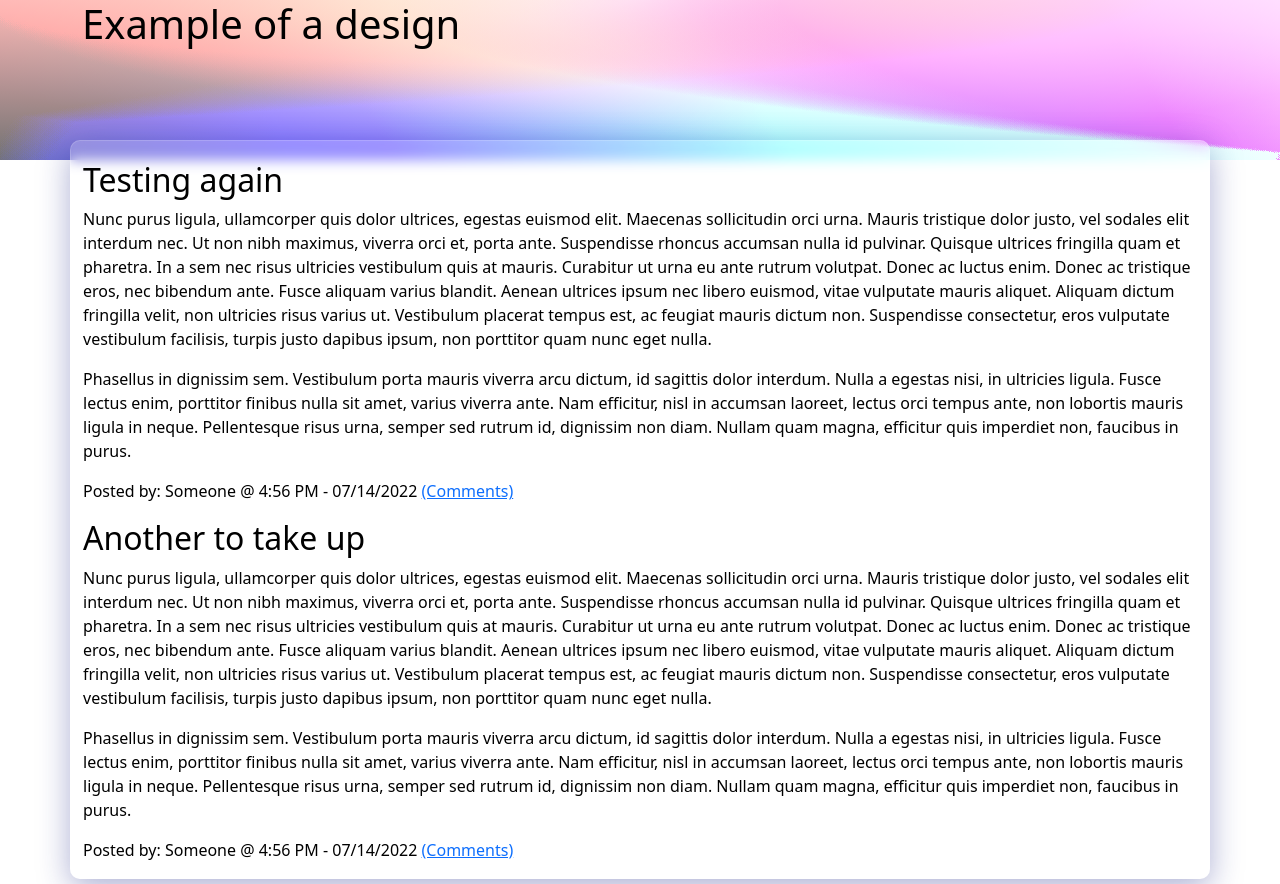
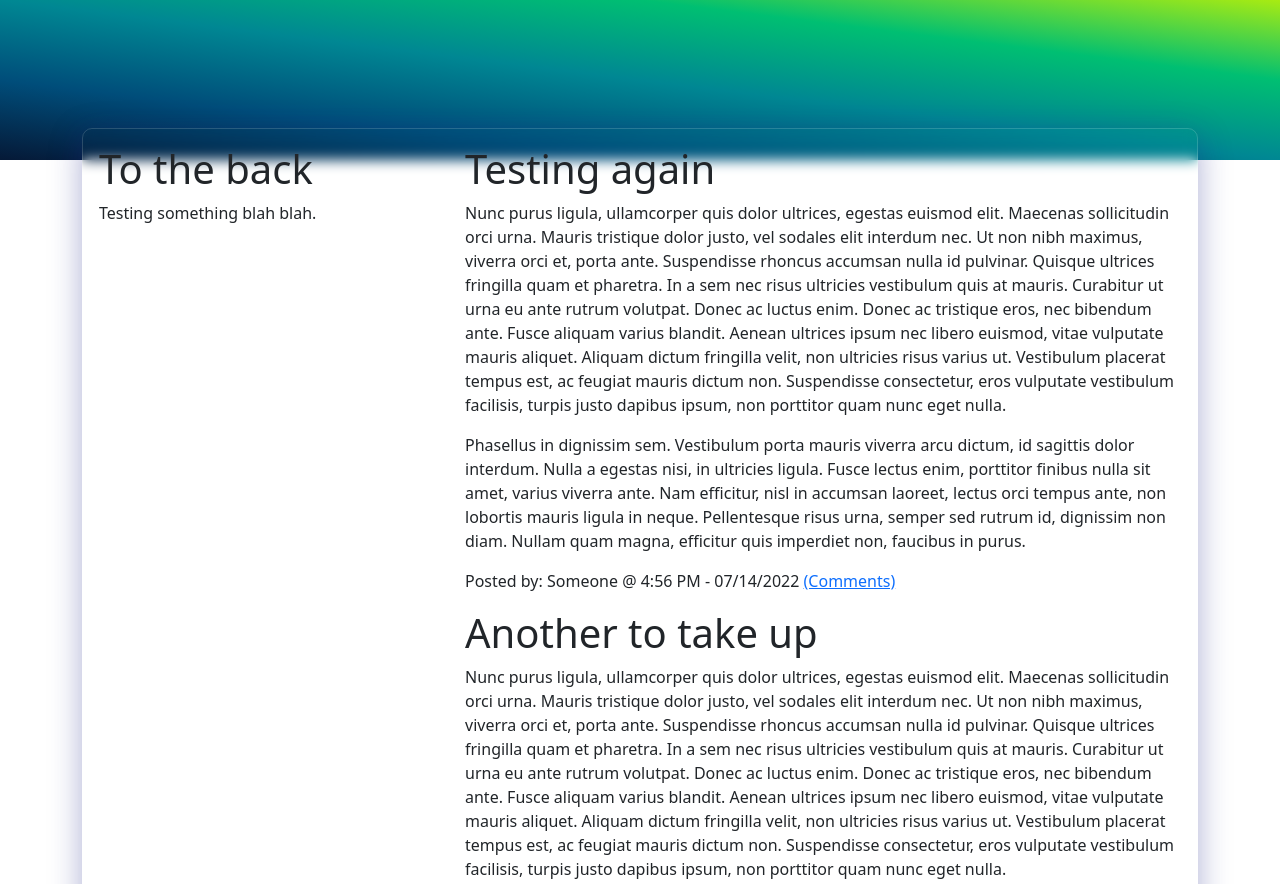
Before and after one commit to arcaneLake/responsive, a plain HTML site: page glass-blog/index.html in a window 1280 px wide. Shown: the top 884 px of the page. Drawn offline with nearby package versions, Linux system fonts and the light colour scheme.

Commit message:
Add left sidebar, partial bg gradient, footer

```diff
--- a/glass-blog/index.html
+++ b/glass-blog/index.html
@@ -8,24 +8,40 @@
         <link href="style.css" rel="stylesheet">
     </head>
     <body>
-        <div class="entirewrapper">
-            <div class="container-md">
-            <h1>Example of a design</h1>
+
+        <div class="bggradient">
+    <div class="container-lg container-top-space">
+        <div class="transp">
+        <div class="row gx-3 gy-5">
+            <div class="col-lg-4 order-lg-first order-last">
+                <h1>To the back</h1>
+                <p>Testing something blah blah.</p>
             </div>
-        </div>
-        <div class="container-md transp">
-            <h2>Testing again</h2>
+        <div class="col-lg-8">
+            <h1>Testing again</h1>
             <p>Nunc purus ligula, ullamcorper quis dolor ultrices, egestas euismod elit. Maecenas sollicitudin orci urna. Mauris tristique dolor justo, vel sodales elit interdum nec. Ut non nibh maximus, viverra orci et, porta ante. Suspendisse rhoncus accumsan nulla id pulvinar. Quisque ultrices fringilla quam et pharetra. In a sem nec risus ultricies vestibulum quis at mauris. Curabitur ut urna eu ante rutrum volutpat. Donec ac luctus enim. Donec ac tristique eros, nec bibendum ante. Fusce aliquam varius blandit. Aenean ultrices ipsum nec libero euismod, vitae vulputate mauris aliquet. Aliquam dictum fringilla velit, non ultricies risus varius ut. Vestibulum placerat tempus est, ac feugiat mauris dictum non. Suspendisse consectetur, eros vulputate vestibulum facilisis, turpis justo dapibus ipsum, non porttitor quam nunc eget nulla.</p>
             <p>
                 Phasellus in dignissim sem. Vestibulum porta mauris viverra arcu dictum, id sagittis dolor interdum. Nulla a egestas nisi, in ultricies ligula. Fusce lectus enim, porttitor finibus nulla sit amet, varius viverra ante. Nam efficitur, nisl in accumsan laoreet, lectus orci tempus ante, non lobortis mauris ligula in neque. Pellentesque risus urna, semper sed rutrum id, dignissim non diam. Nullam quam magna, efficitur quis imperdiet non, faucibus in purus.</p>
             <p>Posted by: Someone @ 4:56 PM - 07/14/2022 <a href="#">(Comments)</a></p>
 
-            <h2>Another to take up</h2>
+            <h1>Another to take up</h1>
             <p>Nunc purus ligula, ullamcorper quis dolor ultrices, egestas euismod elit. Maecenas sollicitudin orci urna. Mauris tristique dolor justo, vel sodales elit interdum nec. Ut non nibh maximus, viverra orci et, porta ante. Suspendisse rhoncus accumsan nulla id pulvinar. Quisque ultrices fringilla quam et pharetra. In a sem nec risus ultricies vestibulum quis at mauris. Curabitur ut urna eu ante rutrum volutpat. Donec ac luctus enim. Donec ac tristique eros, nec bibendum ante. Fusce aliquam varius blandit. Aenean ultrices ipsum nec libero euismod, vitae vulputate mauris aliquet. Aliquam dictum fringilla velit, non ultricies risus varius ut. Vestibulum placerat tempus est, ac feugiat mauris dictum non. Suspendisse consectetur, eros vulputate vestibulum facilisis, turpis justo dapibus ipsum, non porttitor quam nunc eget nulla.</p>
             <p>
                 Phasellus in dignissim sem. Vestibulum porta mauris viverra arcu dictum, id sagittis dolor interdum. Nulla a egestas nisi, in ultricies ligula. Fusce lectus enim, porttitor finibus nulla sit amet, varius viverra ante. Nam efficitur, nisl in accumsan laoreet, lectus orci tempus ante, non lobortis mauris ligula in neque. Pellentesque risus urna, semper sed rutrum id, dignissim non diam. Nullam quam magna, efficitur quis imperdiet non, faucibus in purus.</p>
             <p>Posted by: Someone @ 4:56 PM - 07/14/2022 <a href="#">(Comments)</a></p>
         </div>
+        </div>
+    </div>
+    </div>
+    <footer class="bg-light text-center text-lg-start footer">
+        <!-- Copyright -->
+        <div class="text-center p-3" style="background-color: rgba(0, 0, 0, 0.2);">
+          © 2020 Copyright:
+          <a class="text-dark" href="https://mdbootstrap.com/">MDBootstrap.com</a>
+        </div>
+        <!-- Copyright -->
+      </footer>
+</div>
 
 
         <script src="https://cdn.jsdelivr.net/npm/bootstrap@5.2.0-beta1/dist/js/bootstrap.bundle.min.js" integrity="sha384-pprn3073KE6tl6bjs2QrFaJGz5/SUsLqktiwsUTF55Jfv3qYSDhgCecCxMW52nD2" crossorigin="anonymous"></script>
--- a/glass-blog/style.css
+++ b/glass-blog/style.css
@@ -1,23 +1,25 @@
 /* START */
 
-html, body{
-    color: black;
+html, body{ height: 100%; }
+
+.bggradient {
+    height: 10rem;
+    background-image: linear-gradient(to right top, #051937, #004d7a, #008793, #00bf72, #a8eb12);
+}
+
+.container-top-space {
+    padding-top: 8rem;
 }
 
 .transp {
-    height: 50%;
-    background: rgba(255, 255, 255, 0.185);
-box-shadow: 0 8px 32px 0 rgba( 31, 38, 135, 0.37 );
-backdrop-filter: blur( 6.5px );
--webkit-backdrop-filter: blur( 8px );
-border-radius: 10px;
-border: 1px solid rgba(255, 255, 255, 0.158);
-padding-top: 20px;
-margin-top: -20px;
+    box-shadow: 0 8px 32px 0 rgba( 31, 38, 135, 0.37 );
+    backdrop-filter: blur( 6.5px );
+    -webkit-backdrop-filter: blur( 8px );
+    border-radius: 10px;
+    border: 1px solid rgba(255, 255, 255, 0.158);
+    padding: 1rem;
 }
 
-.entirewrapper {
-    height: 20vh;
-    background: linear-gradient(180deg, #FFB7B7 0%, #727272 100%), radial-gradient(60.91% 100% at 50% 0%, #FFD1D1 0%, #260000 100%), linear-gradient(238.72deg, #FFDDDD 0%, #720066 100%), linear-gradient(127.43deg, #00FFFF 0%, #FF4444 100%), radial-gradient(100.22% 100% at 70.57% 0%, #FF0000 0%, #00FFE0 100%), linear-gradient(127.43deg, #B7D500 0%, #3300FF 100%);
-    background-blend-mode: screen, overlay, hard-light, color-burn, color-dodge, normal;
+.footer {
+    margin-top: 4rem;
 }
```
